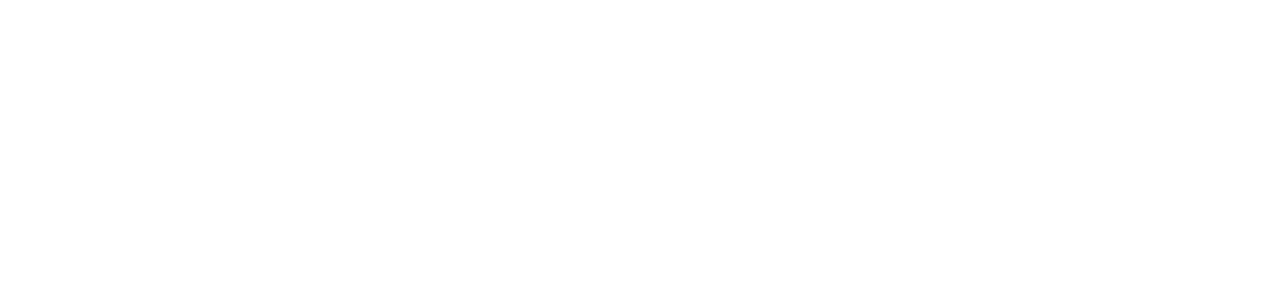
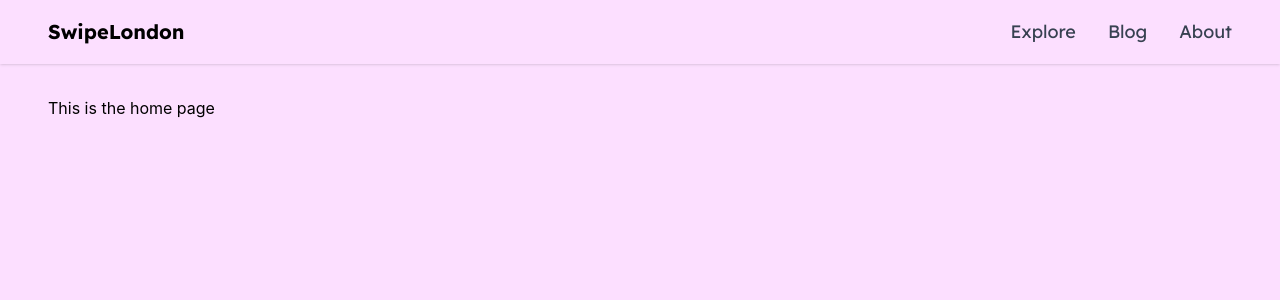
Before and after one commit to MickyDore/SwipeLondon, a React (Vite) app: page / in a window 1280 px wide. Shown: the top 300 px of the page. Built offline with nearby package versions, Linux system fonts and the light colour scheme.

Commit message:
Adding custom colours to Tailwind config, adding navigation bar and page templates

```diff
--- a/src/App.jsx
+++ b/src/App.jsx
@@ -1,13 +1,23 @@
 import { Navigate, Route, Routes } from 'react-router-dom';
 
+import Header from '/src/components/Header';
+import About from '/src/pages/About';
+import Blog from '/src/pages/Blog';
+import Explore from '/src/pages/Explore';
 import Home from '/src/pages/Home';
 
 function App() {
   return (
-    <div className="w-full min-h-[100dvh]">
-      <Routes>
-        <Route path="/" element={<Home />} />
-      </Routes>
+    <div className="w-full min-h-[100dvh] bg-pastel-pink-200">
+      <Header />
+      <main className="flex-1 max-h-full p-8 px-12">
+        <Routes>
+          <Route path="/" element={<Home />} />
+          <Route path="/explore" element={<Explore />} />
+          <Route path="/blog" element={<Blog />} />
+          <Route path="/about" element={<About />} />
+        </Routes>
+      </main>
     </div>
   );
 }
--- /dev/null
+++ b/src/components/Header.tsx
@@ -0,0 +1,37 @@
+import { Link } from 'react-router-dom';
+
+const navigationLinks = [
+  {
+    title: 'Explore',
+    navigation: '/explore',
+  },
+  {
+    title: 'Blog',
+    navigation: '/blog',
+  },
+  {
+    title: 'About',
+    navigation: '/about',
+  },
+];
+
+export default function Header() {
+  return (
+    <nav className="h-16 w-full shadow flex justify-between items-center px-12 font-sans">
+      <div className="font-bold text-xl">
+        <Link to="/">SwipeLondon</Link>
+      </div>
+      <div>
+        <ul className="flex items-center gap-8 text-gray-700 text-lg">
+          {navigationLinks.map((link) => {
+            return (
+              <Link key={link.title} to={link.navigation}>
+                {link.title}
+              </Link>
+            );
+          })}
+        </ul>
+      </div>
+    </nav>
+  );
+}
--- /dev/null
+++ b/src/pages/About.tsx
@@ -0,0 +1,5 @@
+import React from 'react';
+
+export default function About() {
+  return <>This is the About page</>;
+}
--- /dev/null
+++ b/src/pages/Blog.tsx
@@ -0,0 +1,5 @@
+import React from 'react';
+
+export default function Blog() {
+  return <>This is the Blog page</>;
+}
--- /dev/null
+++ b/src/pages/Explore.tsx
@@ -0,0 +1,5 @@
+import React from 'react';
+
+export default function Explore() {
+  return <>This is the Explore page</>;
+}
--- a/src/pages/Home.tsx
+++ b/src/pages/Home.tsx
@@ -1,5 +1,5 @@
 import React from 'react';
 
 export default function Home() {
-  return <></>;
+  return <>This is the home page</>;
 }
--- a/tailwind.config.js
+++ b/tailwind.config.js
@@ -8,6 +8,43 @@
       fontFamily: {
         sans: ['"Lexend"', ...defaultTheme.fontFamily.sans],
       },
+      colors: {
+        'pastel-pink': {
+          200: '#FCDFFF',
+          400: '#FFC0CB',
+          700: '#FFB2EF',
+          800: '#FF69B4',
+          DEFAULT: '#FFB2EF',
+        },
+        'pastel-green': {
+          200: '#B5D2AD',
+          400: '#BAFCA2',
+          700: '#90EE90',
+          800: '#7FBC8C',
+          DEFAULT: '#90EE90',
+        },
+        'pastel-blue': {
+          200: '#DAF5F0',
+          400: '#A7DBD8',
+          700: '#87CEEB',
+          800: '#69D2E7',
+          DEFAULT: '#87CEEB',
+        },
+        'pastel-purple': {
+          200: '#E3DFF2',
+          400: '#C4A1FF',
+          700: '#A388EE',
+          800: '#9723C9',
+          DEFAULT: '#A388EE',
+        },
+        'pastel-yellow': {
+          200: '#FDFD96',
+          400: '#FFDB58',
+          700: '#F4D738',
+          800: '#E3A018',
+          DEFAULT: '#F4D738',
+        },
+      },
     },
   },
   plugins: [],
```
